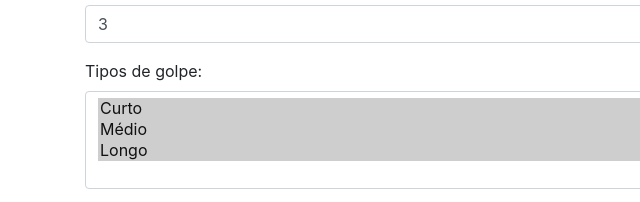
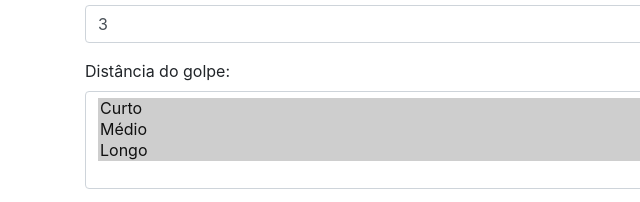
Before and after one commit to thaismf/treino-multiplas-defesas, a plain HTML site: page index.html in a window 1280 px wide. Shown: the part 140-342 px from the top of the page, 0-640 px from the left. Drawn offline with nearby package versions, Linux system fonts and the light colour scheme.

Commit message:
Change label

```diff
--- a/index.html
+++ b/index.html
@@ -65,7 +65,7 @@
                     </div>
 
                     <div class="form-group">
-                        <label for="types">Tipos de golpe:</label>
+                        <label for="types">Distância do golpe:</label>
                         <select name="types" id="types" multiple="multiple" class="form-control">
                             <option value="curto" selected>Curto</option>
                             <option value="medio" selected>Médio</option>
```
